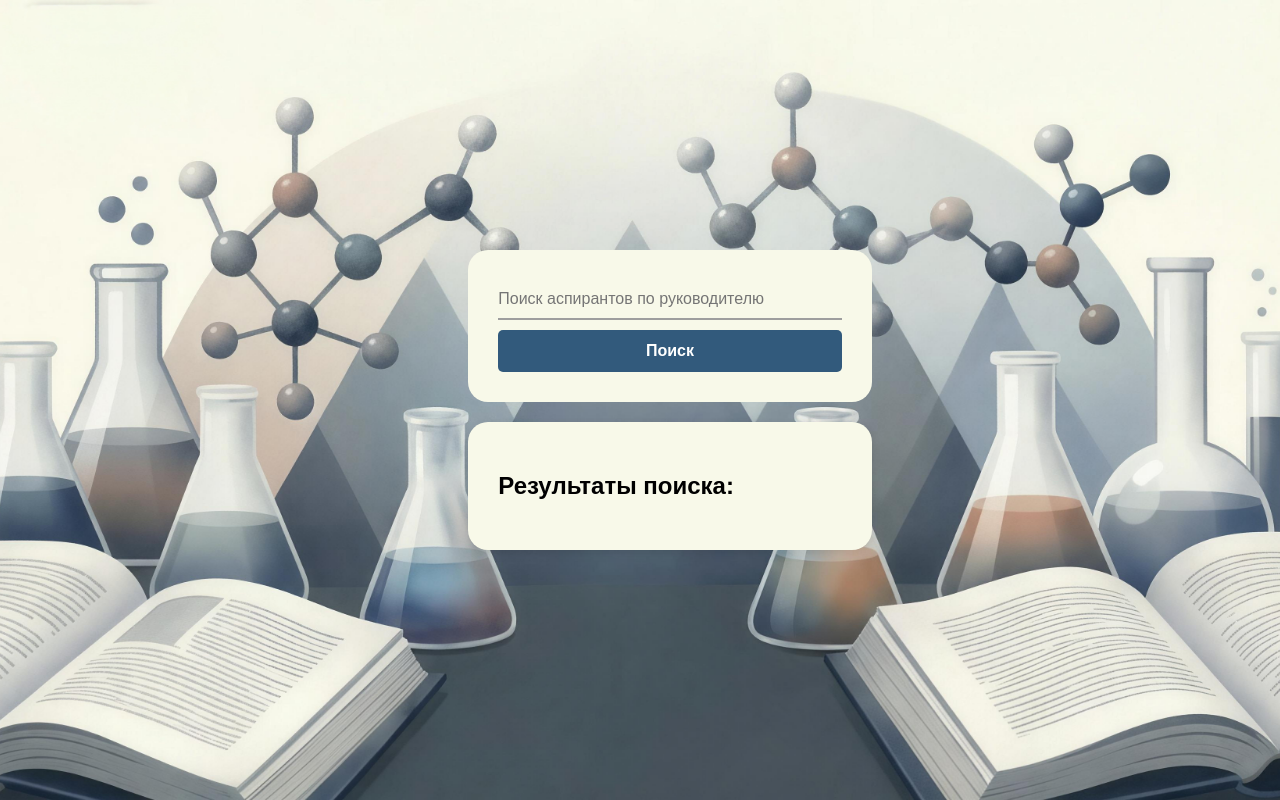
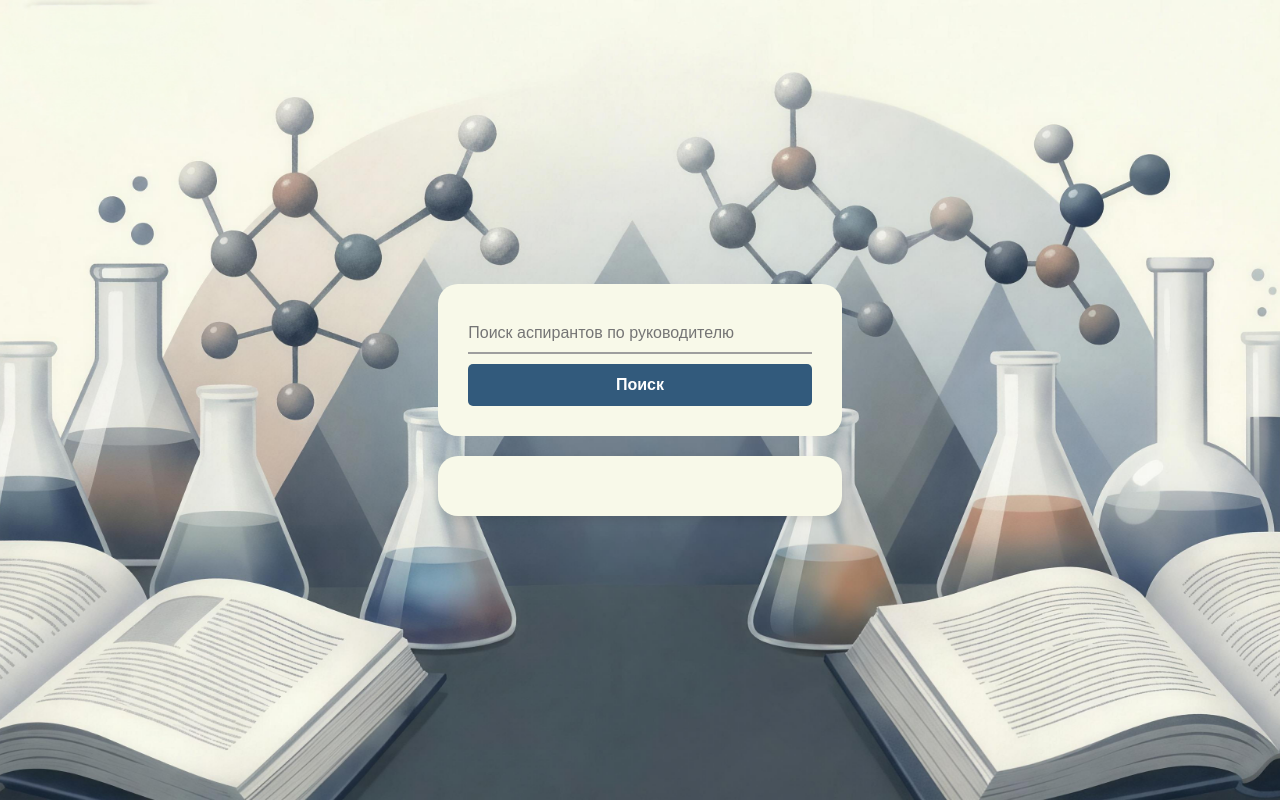
Before and after one commit to Bogdan-Taran/practical-programming-on-server-side, a PHP site: page /views/site/search.php in a window 1280 px wide. Run offline with PHP 8.4, Linux system fonts and the light colour scheme.

Commit message:
fixed design in search page

```diff
--- a/app/Model/Student.php
+++ b/app/Model/Student.php
@@ -17,5 +17,11 @@ class Student extends Model
             ->select('students.*') // Select all columns from the students table
             ->get();
     }
+    public static function getSupervisorByQuery(string $searchQuery): ?User
+    {
+        return User::query()
+            ->where('lastname', 'like', "%{$searchQuery}%")
+            ->first();
+    }
 
 }
--- a/public/css/style_hello.css
+++ b/public/css/style_hello.css
@@ -43,8 +43,6 @@
     align-items: center;
     justify-content: center;
 }
-.hello-search-container{
-}
 .searchbar-hello{
     align-self: center;
 }
--- /dev/null
+++ b/public/css/style_search.css
@@ -0,0 +1,16 @@
+.searchbar-search{
+    display: flex;
+    flex-direction: column;
+    align-items: center;
+    justify-content: center;
+    width: 100%;
+}
+.search-container{
+    display: flex;
+    flex-direction: column;
+    align-items: center;
+}
+
+.searchbar-search-form, form {
+
+}
--- a/views/site/search.php
+++ b/views/site/search.php
@@ -9,17 +9,23 @@
     <link rel="stylesheet" href="/css/style_general.css">
     <link rel="stylesheet" href="/css/style_hello.css">
     <link rel="stylesheet" href="/css/style_admin_panel.css">
+    <link rel="stylesheet" href="/css/style_search.css">
     <title>Искать аспирантов</title>
 </head>
 <body>
 <div class="search-container">
 
-    <form action="/search" method="GET" class="searchbar-search">
-        <input type="text" name="search-query" placeholder="Поиск аспирантов по руководителю" value="<?= $searchQuery ?? '' ?>">
+    <div class="searchbar-search">
+        <form action="/search" method="GET" style="width: 100%; align-self: center">
+            <input type="text" name="search-query" placeholder="Поиск аспирантов по руководителю"
+                   value="<?= $searchQuery ?? '' ?>">
             <button type="submit">Поиск</button>
         </form>
+    </div>
     <div class="search-result-container">
-        <h2>Результаты поиска:</h2>
+        <?php if (!empty($supervisor)): ?>
+            <h2>Результаты поиска для научного руководителя
+                "<?= $supervisor->lastname ?> <?= $supervisor->firstname ?> <?= $supervisor->patronymic ?>":</h2>
             <?php if (!empty($students)): ?>
                 <table>
                     <thead>
@@ -35,8 +41,10 @@
                     <?php endforeach; ?>
                     </tbody>
                 </table>
-
-        <?php elseif (isset($searchQuery)): ?>
+            <?php else: ?>
+                <p>По запросу "<?= $searchQuery ?>" для данного руководителя ничего не найдено.</p>
+            <?php endif; ?>
+        <?php elseif (isset($searchQuery) && $searchQuery !== ''): ?>
             <p>По запросу "<?= $searchQuery ?>" ничего не найдено.</p>
         <?php endif; ?>
     </div>
```
Also changed, not shown: app/Controller/Search.php (+7 -1 lines). Lines whose indentation alone changed are shown as unchanged.
